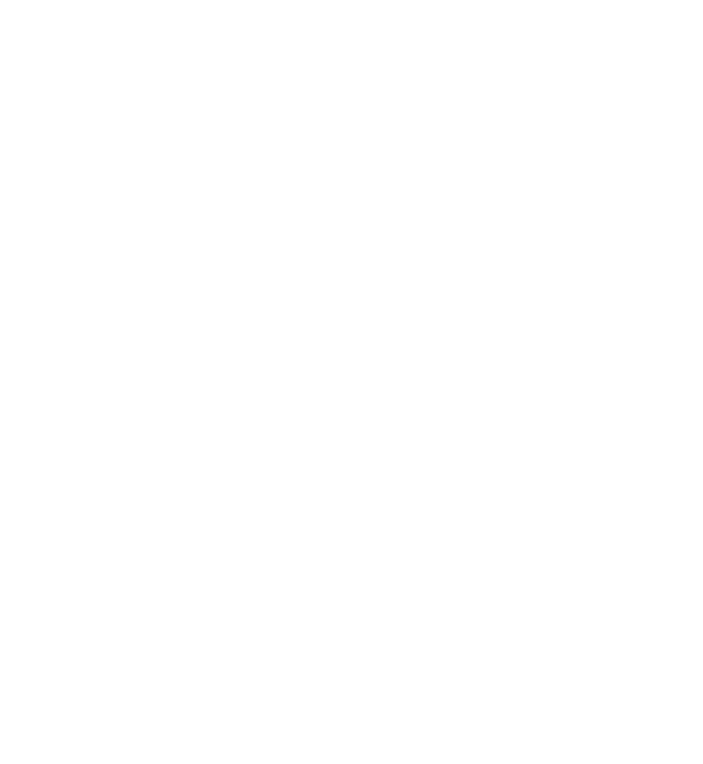
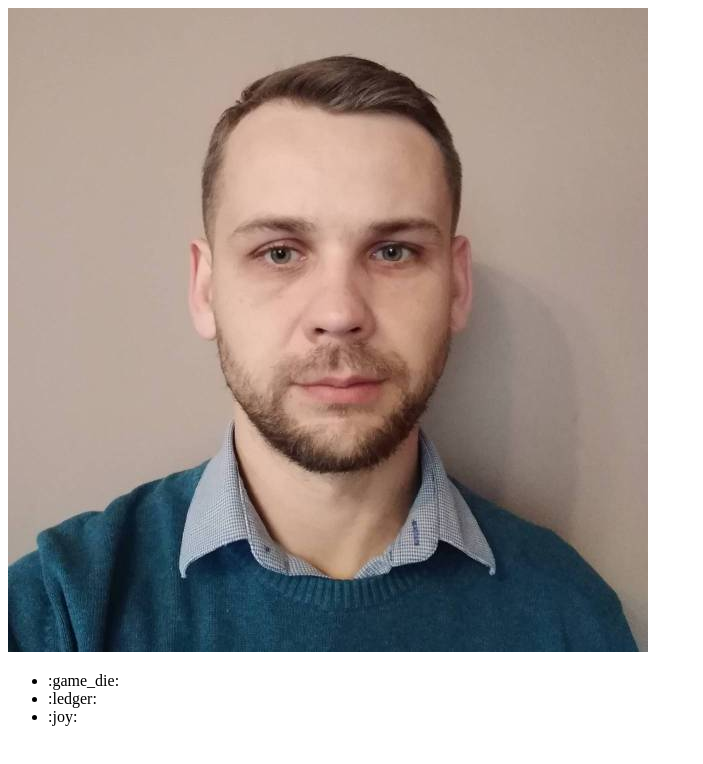
Before and after one commit to jaroslaw-bagnicki/fajny-js_course, a website: page src/index.html in a window 1280 px wide. Shown: the whole page, without its empty margins (0-703 px from the left). Drawn offline with Linux system fonts and the light colour scheme.

Commit message:
Update page structure

```diff
--- a/src/index.html
+++ b/src/index.html
@@ -7,7 +7,15 @@
   <title>Uber portfolio programisty</title>
 </head>
 <body>
-  <about-me></about-me>
-  <blog-post post-id="1"> </blog-post>
-  <blog-post post-id="2"> </blog-post>
+  <section>
+    <img src="assets/me.jpg" alt="Me">
+    <about-me></about-me>
+  </section>
+  <section>
+    <ul>
+      <li>:game_die:</li>
+      <li>:ledger:</li>
+      <li>:joy:</li>
+    </ul>
+  </section>
 </html>
```
Also changed, not shown: sample_data/jb2_xs.jpg (deleted), src/assets/me.jpg (added).
